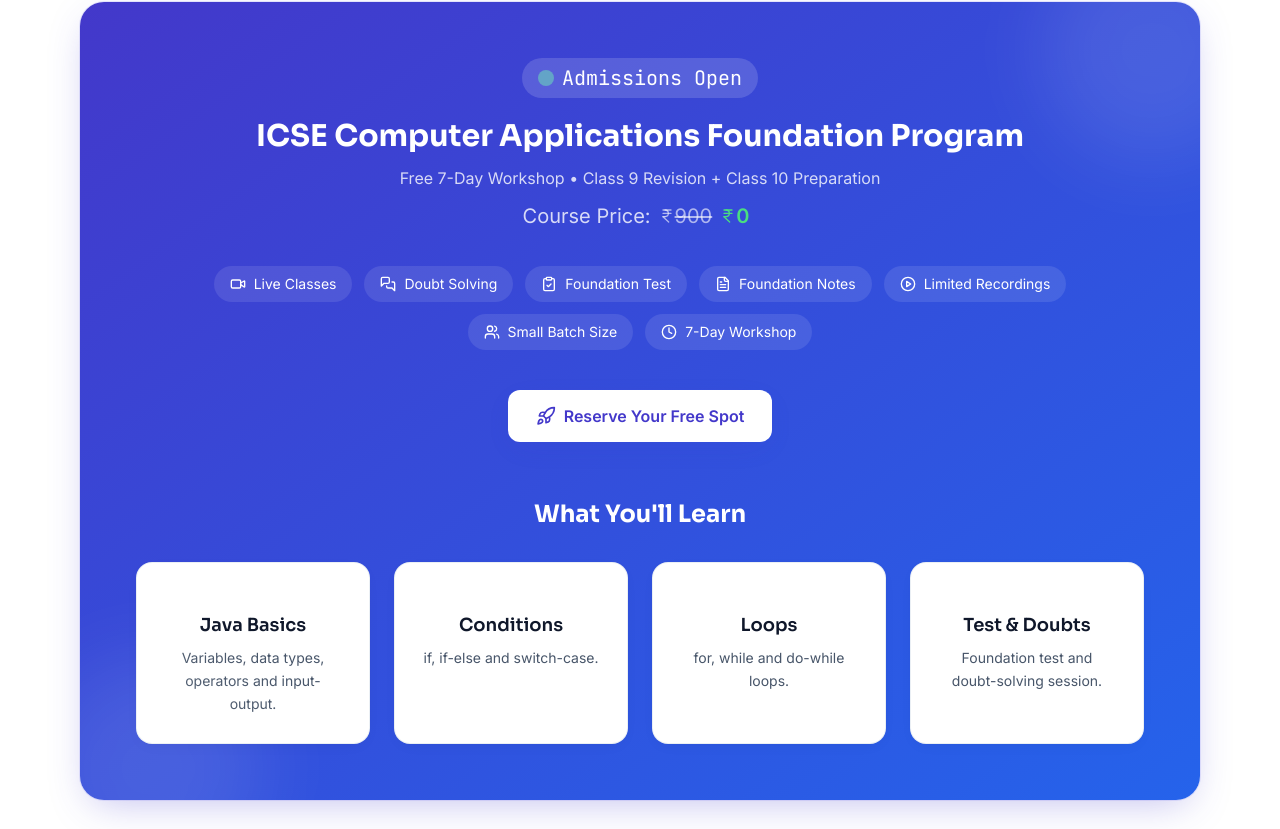
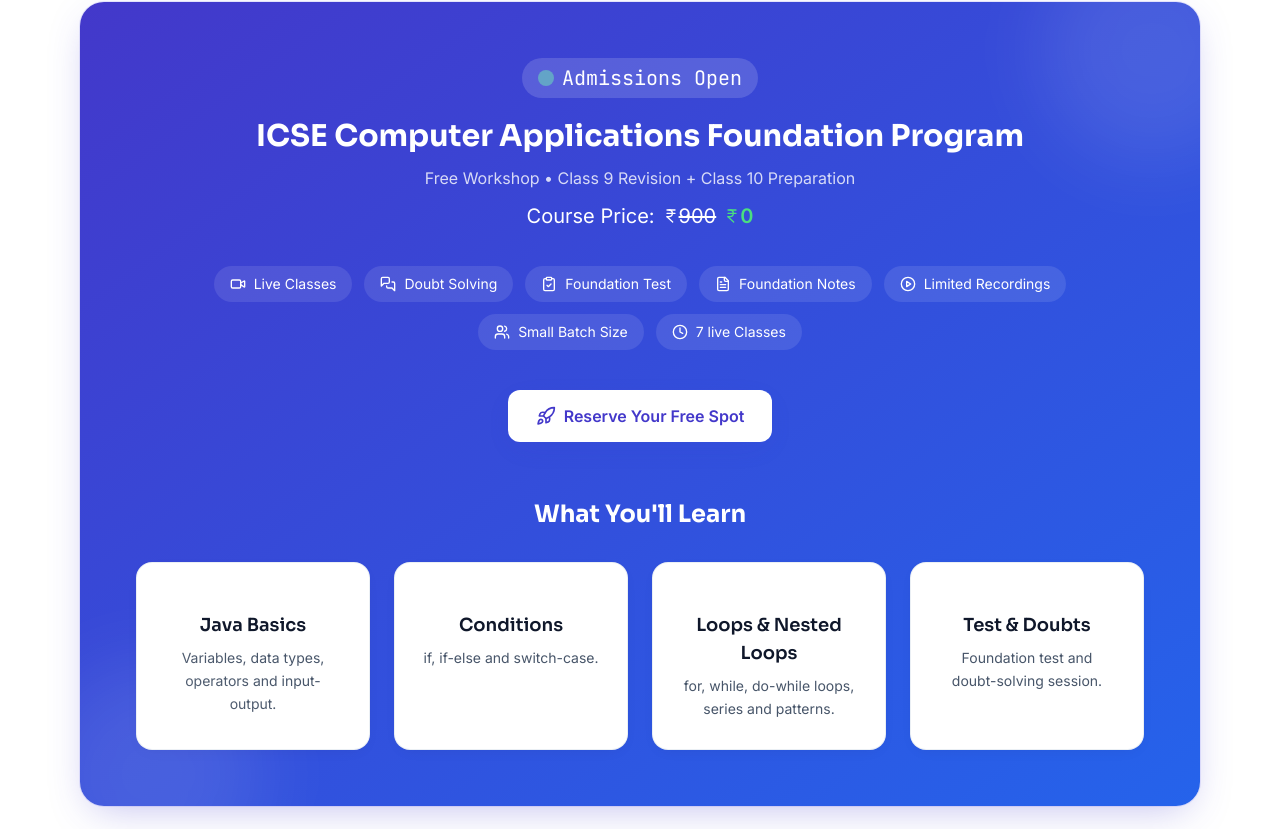
Before and after one commit to omkumar17/omkumareducation, a Next.js app: page / in a window 1280 px wide. Shown: the part 2511-3340 px from the top of the page. Built offline with nearby package versions, Linux system fonts and the light colour scheme.

Commit message:
price and topics

```diff
--- a/components/Batch.jsx
+++ b/components/Batch.jsx
@@ -30,7 +30,7 @@ export default function Batch() {
     { icon: FileText, label: "Foundation Notes" },
     { icon: PlayCircle, label: "Limited Recordings" },
     { icon: Users, label: "Small Batch Size" },
-    { icon: Clock, label: "7-Day Workshop" },
+    { icon: Clock, label: "7 live Classes" },
     // { icon: IndianRupee, label: "Actual Price" },
     // { icon: IndianRupee, label: "Current Price" },
   ];
@@ -50,9 +50,9 @@ export default function Batch() {
     },
     {
       // icon: Repeat,
-      title: "Loops",
+      title: "Loops & Nested Loops",
       description:
-        "for, while and do-while loops.",
+        "for, while, do-while loops, series and patterns.",
     },
     {
       // icon: Trophy,
@@ -120,7 +120,7 @@ export default function Batch() {
         <BatchCard
           badge="Admissions Open"
           title="ICSE Computer Applications Foundation Program"
-          subtitle="Free 7-Day Workshop • Class 9 Revision + Class 10 Preparation"
+          subtitle="Free Workshop • Class 9 Revision + Class 10 Preparation"
           actualPrice="900"
           currentPrice="0"
           type=""
--- a/components/BatchCard.jsx
+++ b/components/BatchCard.jsx
@@ -43,9 +43,9 @@ export default function BatchCard({
       </h2>
 
       <p className="mt-3 text-white/80">{subtitle}</p>
-      <p className="mt-3 text-xl flex items-center  justify-center gap-2 text-white/80">
+      <p className="mt-3 text-xl flex items-center  justify-center gap-2 text-white">
         <span>Course Price:</span>
-        <span className="flex items-center line-through  text-white/60">
+        <span className="flex items-center line-through  text-white">
           {actualPrice && (
             <>
               <IndianRupee className="w-4 h-4" />
@@ -58,10 +58,11 @@ export default function BatchCard({
           <IndianRupee className="w-4 h-4" />
           {currentPrice}
         </span>
-        <span className="flex items-center font-semibold text-green-400">
+
+      </p>
+      <span className="flex items-center justify-center font-semibold text-green-400">
           {type && `(${type})`}
         </span>
-      </p>
 
       <div className="mt-9 flex flex-wrap items-center justify-center gap-3">
         {items.map((item) => (
```
